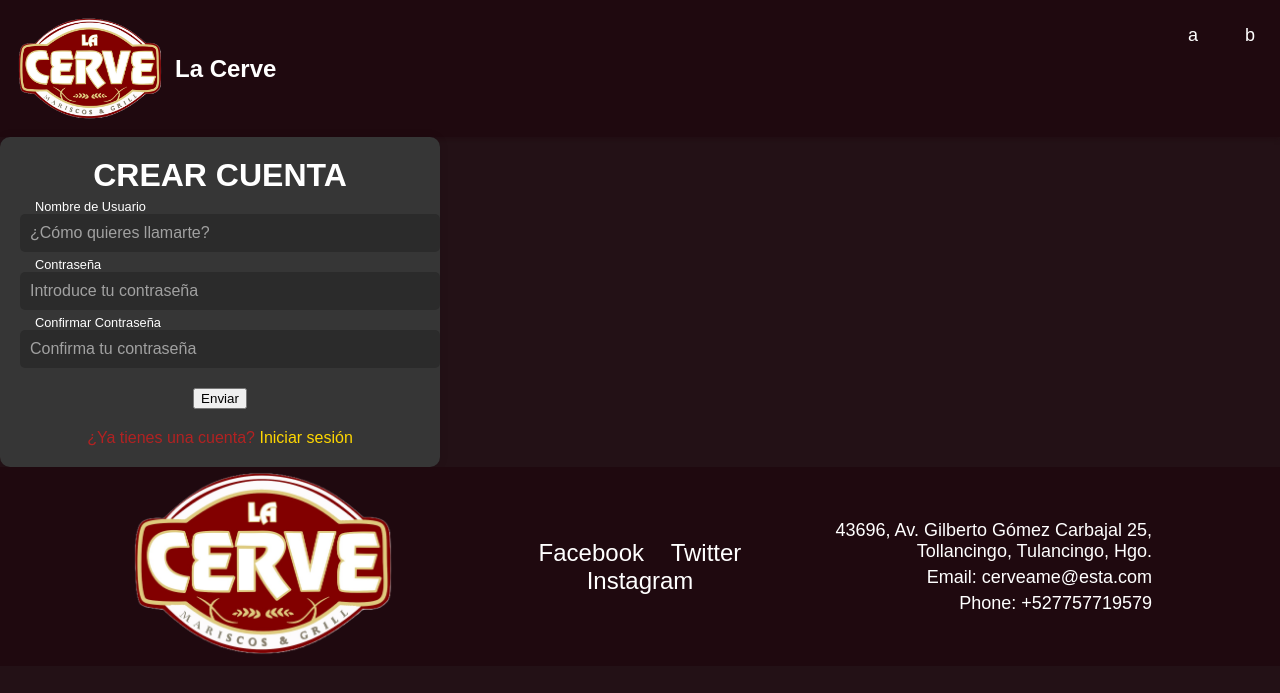
After one commit to AxelGSP/La-cerve, a PHP site: page /register.html in a window 1280 px wide. The commit adds this page. Shown: the top 693 px of the page. Run offline with PHP 8.4, Linux system fonts and the light colour scheme.

Commit message:
Dem Trabajo (Broken)

```diff
--- /dev/null
+++ b/register.html
@@ -0,0 +1,59 @@
+<!DOCTYPE html>
+<html lang="es">
+<head>
+    <title>indexbutbetter</title>
+    <meta charset="UTF-8">
+    <meta name="viewport" content="width=device-width, initial-scale=1.0">
+    <link href="style.css" rel="stylesheet" type="text/css"/>
+</head>
+<body>
+    <header>
+        <div class="header-left">
+            <img src="assets/logo.png" alt="Logo" class="header-logo">
+            <h2 class="header-name"> La Cerve </h2>
+        </div>
+        <nav class="header-right">
+            <a href="index.html"> a </a>
+            <a href="login.html"> b </a>
+        </nav>
+    </header>
+    <main>
+        <div class="form-container">
+            <h1>CREAR CUENTA</h1>
+            <form action="register.php" method="post" id="signinThingy">
+                <div class="form-control">
+                    <input type="text" name="username" required placeholder="¿Cómo quieres llamarte?">
+                    <label>Nombre de Usuario</label>
+                </div>
+                <div class="form-control">
+                    <input type="password" name="password" required placeholder="Introduce tu contraseña">
+                    <label>Contraseña</label>
+                </div>
+                <div class="form-control">
+                    <input type="password" name="cpassword" required placeholder="Confirma tu contraseña">
+                    <label>Confirmar Contraseña</label>
+                </div>
+                <button class="form-btn">Enviar</button>
+                <p class="form-text">¿Ya tienes una cuenta? <a href="login.html">Iniciar sesión</a></p>
+            </form>
+        </div>
+    </main>
+    <footer>
+        <div class="footer-container">
+            <div class="footer-left">
+                <img src="assets/logo.png" alt="Logo" class="footer-logo">
+            </div>
+            <div class="footer-center">
+                <a href="https://www.facebook.com/profile.php?id=245958332276626&_rdr" target="_blank" class="footer-social"> Facebook </a>
+                <a href="https://www.twitter.com" target="_blank" class="footer-social"> Twitter </a>
+                <a href="https://www.instagram.com" target="_blank" class="footer-social"> Instagram </a>
+            </div>
+            <div class="footer-right">
+                <p class="footer-info"> 43696, Av. Gilberto Gómez Carbajal 25, Tollancingo, Tulancingo, Hgo. </p>
+                <p class="footer-info"> Email: cerveame@esta.com </p>
+                <p class="footer-info"> Phone: +527757719579 </p>
+            </div>
+        </div>
+    </footer>
+</body>
+</html>
--- a/style.css
+++ b/style.css
@@ -14,7 +14,7 @@ header {
     color: white;
     display: flex;
     justify-content: space-between;
-    padding: 35px;
+    padding: 15px;
 }
 
 footer {
@@ -22,7 +22,6 @@ footer {
     color: white;
     display: flex;
     justify-content: space-between;
-    padding: 35px;
 }
 
 .header-left {
@@ -31,8 +30,8 @@ footer {
 }
 
 .header-logo {
-    height: 40px;
     margin-right: 10px;
+    width: 150px;
 }
 
 .header-name {
@@ -66,8 +65,7 @@ footer {
     justify-content: space-between;
     align-items: center;
     width: 80%;
-    margin: 0 auto;
-    padding: 0 20px;
+    margin: auto;
 }
 
 .footer-left, .footer-center, .footer-right {
@@ -89,8 +87,7 @@ footer {
 }
 
 .footer-logo {
-    margin-right: 10px;
-    max-width: 50px;
+    width: 270px;
 }
 
 .footer-name {
@@ -108,7 +105,82 @@ footer {
     text-decoration: underline;
 }
 
-
 .footer-info {
     margin: 5px 0;
 }
+
+
+.form-container {
+    background: #363636;
+    border-radius: 10px;
+    padding: 20px;
+    width: 90%;
+    max-width: 400px;
+    box-shadow: 0 0 10px rgba(0, 0, 0, 0.1);
+    text-align: center;
+}
+
+.form-container h1 {
+    margin-bottom: 20px;
+    font-size: 2em;
+    color: #fff;
+}
+
+.form-control {
+    position: relative;
+    margin-bottom: 20px;
+}
+
+.form-control input {
+    background: rgba(255, 255, 255, 0.2);
+    border: none;
+    border-radius: 5px;
+    padding: 10px;
+    width: 100%;
+    color: #ffffff;
+    font-size: 1em;
+    background-color: #2b2b2b;
+}
+
+.form-control input:focus {
+    outline: none;
+    background: rgba(255, 255, 255, 0.3);
+    background-color: #2b2b2b;
+
+}
+
+.form-control input::placeholder {
+    color: #a1a1a1;
+    opacity: 1;
+}
+
+.form-control label {
+    position: absolute;
+    top: -15px;
+    left: 15px;
+    color: #fff;
+    font-size: 0.8em;
+    transition: none;
+
+}
+
+.form-control input:focus + label,
+.form-control input:not(:placeholder-shown) + label {
+    font-size: 0.8em;
+    color: firebrick;
+}
+
+.form-text {
+    margin-top: 20px;
+    color: firebrick;
+}
+
+.form-text a {
+    color: gold;
+    text-decoration: none;
+    transition: color 0.3s ease;
+}
+
+.form-text a:hover {
+    color: goldenrod;
+}
```
Also changed, not shown: index.html (+3 -4 lines), login.html (added, +56 -0 lines), login.php (added, +47 -0 lines), register.php (added, +41 -0 lines), assets/logo.png (added).
